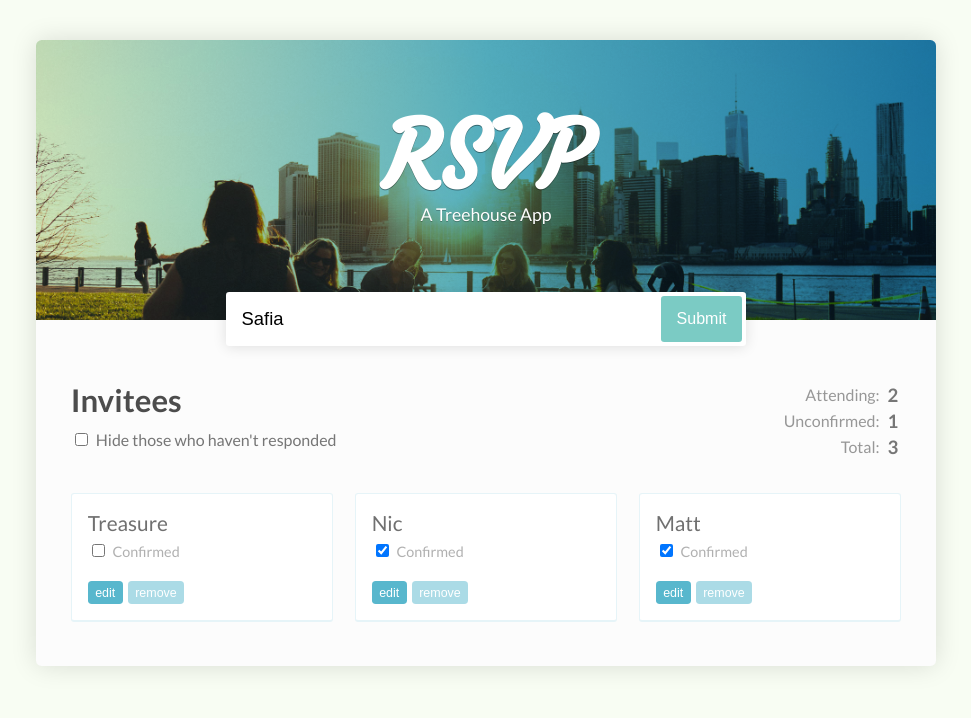
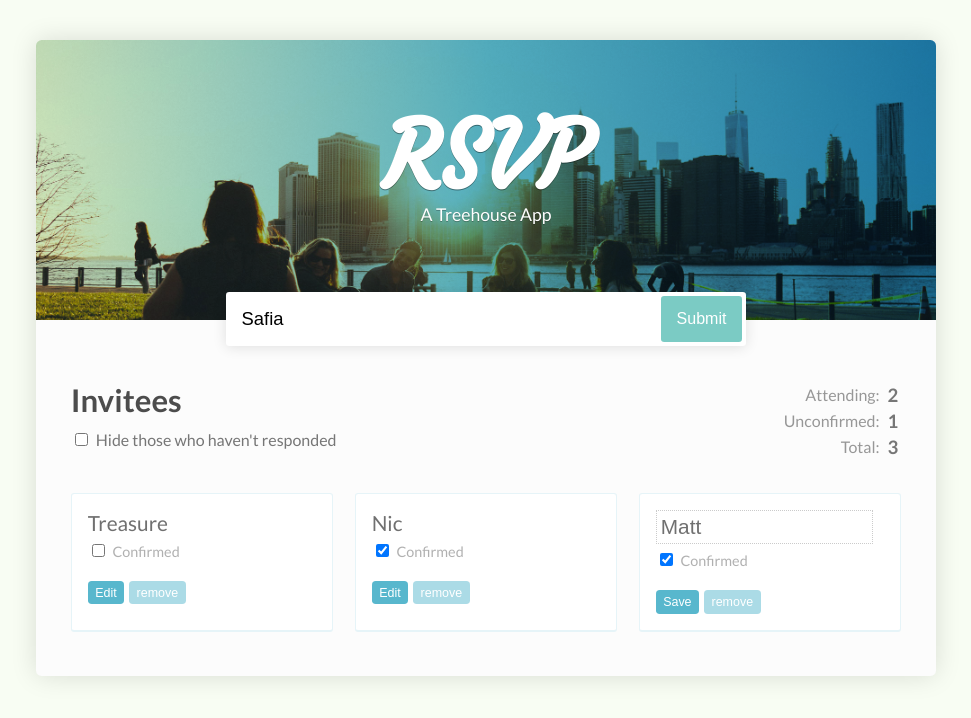
Before and after one commit to chris-gaona/RSVP-React, a React (Create React App) app: page / in a window 1280 px wide. Shown: the top 718 px of the page, without its empty margins (154-1125 px from the left). Built offline with nearby package versions, Linux system fonts and the light colour scheme.

Commit message:
Changes guest name in state

```diff
--- a/src/App.js
+++ b/src/App.js
@@ -8,20 +8,23 @@
     guests: [
       {
         name: "Treasure",
-        isConfirmed: false
+        isConfirmed: false,
+        isEditing: false
       },
       {
         name: "Nic",
-        isConfirmed: true
+        isConfirmed: true,
+        isEditing: false
       },
       {
         name: "Matt",
-        isConfirmed: true
+        isConfirmed: true,
+        isEditing: true
       }
     ],
   };
 
-  toggleConfirmationAt = indexToChange =>
+  toggleGuestPropertyAt = (property, indexToChange) =>
     this.setState({
       guests: this.state.guests.map((guest, index) => {
         if (index === indexToChange) {
@@ -29,7 +32,30 @@
             // spread operator... transfers keys & values from one object to another
             ...guest,
             // this line overrides the previous spread operator key/value for isConfirmed
-            isConfirmed: !guest.isConfirmed
+            [property]: !guest[property]
+          }
+        }
+
+        return guest;
+      })
+    });
+
+  toggleConfirmationAt = index =>
+    this.toggleGuestPropertyAt("isConfirmed", index);
+
+  toggleEditingAt = index =>
+    this.toggleGuestPropertyAt("isEditing", index);
+
+  setNameAt = (name, indexToChange) =>
+    this.setState({
+      guests: this.state.guests.map((guest, index) => {
+        if (index === indexToChange) {
+          return {
+            // spread operator... transfers keys & values from one object to another
+            ...guest,
+            // this line overrides the previous spread operator key/value for isConfirmed
+            // since the property name is the same as the key, es6 allows the following simplicity
+            name
           }
         }
 
@@ -79,7 +105,9 @@
 
           <GuestList
             guests={this.state.guests}
-            toggleConfirmationAt={this.toggleConfirmationAt} />
+            toggleConfirmationAt={this.toggleConfirmationAt}
+            toggleEditingAt={this.toggleEditingAt}
+            setNameAt={this.setNameAt} />
 
         </div>
       </div>
--- a/src/Guest.js
+++ b/src/Guest.js
@@ -1,23 +1,31 @@
 import React from 'react';
 import PropTypes from 'prop-types';
+import GuestName from "./GuestName";
 
 const Guest = props =>
   <li>
-    <span>{props.name}</span>
+    <GuestName isEditing={props.isEditing} handleNameEdits={e => props.setName(e.target.value)}>
+      {props.name}
+    </GuestName>
     <label>
       <input
         type="checkbox"
         checked={props.isConfirmed}
         onChange={props.handleConfirmation} /> Confirmed
     </label>
-    <button>edit</button>
+    <button onClick={props.handleToggleEditing}>
+      {props.isEditing ? "Save" : "Edit"}
+    </button>
     <button>remove</button>
   </li>;
 
 Guest.propTypes = {
   name: PropTypes.string.isRequired,
   isConfirmed: PropTypes.bool.isRequired,
-  handleConfirmation: PropTypes.func.isRequired
+  isEditing: PropTypes.bool.isRequired,
+  handleConfirmation: PropTypes.func.isRequired,
+  handleToggleEditing: PropTypes.func.isRequired,
+  setName: PropTypes.func.isRequired,
 };
 
 export default Guest;
--- a/src/GuestList.js
+++ b/src/GuestList.js
@@ -10,13 +10,18 @@
         key={index}
         name={guest.name}
         isConfirmed={guest.isConfirmed}
-        handleConfirmation={() => props.toggleConfirmationAt(index)} />
+        isEditing={guest.isEditing}
+        handleConfirmation={() => props.toggleConfirmationAt(index)}
+        handleToggleEditing={() => props.toggleEditingAt(index)}
+        setName={text => props.setNameAt(text, index)} />
     )}
   </ul>;
 
 GuestList.propTypes = {
   guests: PropTypes.array.isRequired,
-  toggleConfirmationAt: PropTypes.func.isRequired
+  toggleConfirmationAt: PropTypes.func.isRequired,
+  toggleEditingAt: PropTypes.func.isRequired,
+  setNameAt: PropTypes.func.isRequired,
 };
 
 export default GuestList;
--- /dev/null
+++ b/src/GuestName.js
@@ -0,0 +1,26 @@
+import React from 'react';
+import PropTypes from 'prop-types';
+
+const GuestName = props =>{
+  if (props.isEditing) {
+    return (
+      <input
+        type="text"
+        value={props.children}
+        onChange={props.handleNameEdits} />
+    );
+  }
+
+  return (
+    <span>
+      {props.children}
+    </span>
+  );
+};
+
+GuestName.propTypes = {
+  isEditing: PropTypes.bool.isRequired,
+  handleNameEdits: PropTypes.func.isRequired,
+};
+
+export default GuestName;
```
